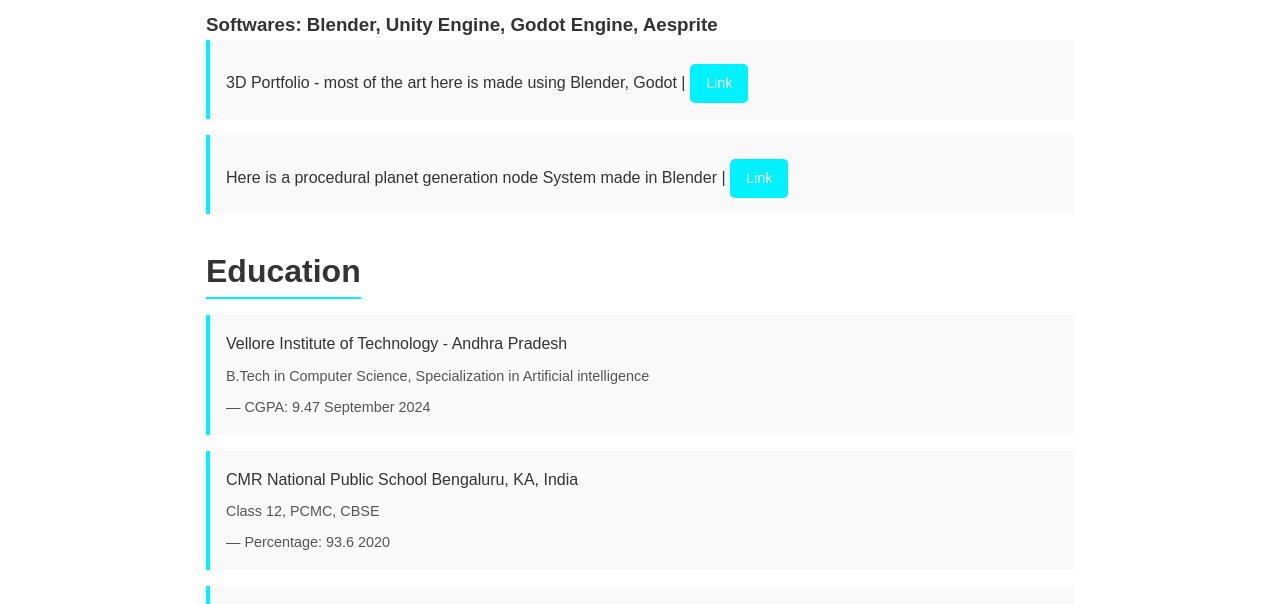
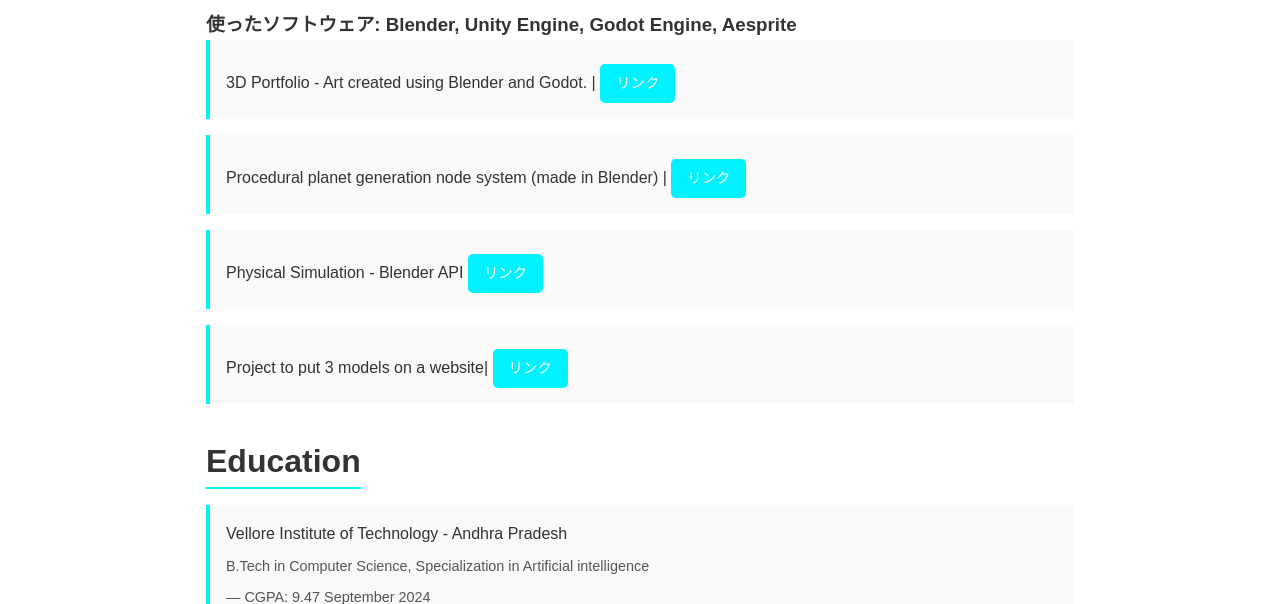
Before and after one commit to pratyush532/profile-eng, a plain HTML site: page index.html in a window 1280 px wide. Shown: the part 595-1199 px from the top of the page. Drawn offline with Linux system fonts and the light colour scheme.

Commit message:
Updates to the 3D experience

```diff
--- a/index.html
+++ b/index.html
@@ -194,14 +194,20 @@
     </header>
 
     <section id="3d-and-game-dev">
-        <h2>Here are some of my 3D and game development Projects</h2>
-        <h3>Softwares: Blender, Unity Engine, Godot Engine, Aesprite</h3>
+        <h2>My 3D and Game Development Projects</h2>
+        <h3>使ったソフトウェア: Blender, Unity Engine, Godot Engine, Aesprite</h3>
         <ul>
-            <li>3D Portfolio - most of the art here is made using Blender, Godot   |
-                <a href="https://www.instagram.com/kitsunefreya/" target="_blank"class="project-link">Link</a>
+            <li>3D Portfolio - Art created using Blender and Godot. |
+                <a href="https://www.instagram.com/kitsunefreya/" target="_blank"class="project-link">リンク</a>
             </li>
-            <li>Here is a procedural planet generation node System made in Blender   |
-                <a href="http://github.com/pratyush532/3D-and-Blender/tree/main/Planet%20Creation" target="_blank"class="project-link">Link</a>
+            <li>Procedural planet generation node system (made in Blender) |
+                <a href="http://github.com/pratyush532/3D-and-Blender/tree/main/Planet%20Creation" target="_blank"class="project-link">リンク</a>
+            </li>
+            <li> Physical Simulation - Blender API
+                <a href="https://www.linkedin.com/posts/pratyush-mohanty-8161b9222_python-apitesting-blender3d-activity-7043952169170976768-cuwx?utm_source=social_share_send&utm_medium=member_desktop_web/" target="_blank"class="project-link">リンク</a>
+            </li>
+            <li> Project to put 3 models on a website|
+                <a href="https://64b0c57266aafd0008d6ff0e--preeminent-rolypoly-6833f5.netlify.app/" target="_blank"class="project-link">リンク</a>
             </li>
         </ul>
     </section>
```
